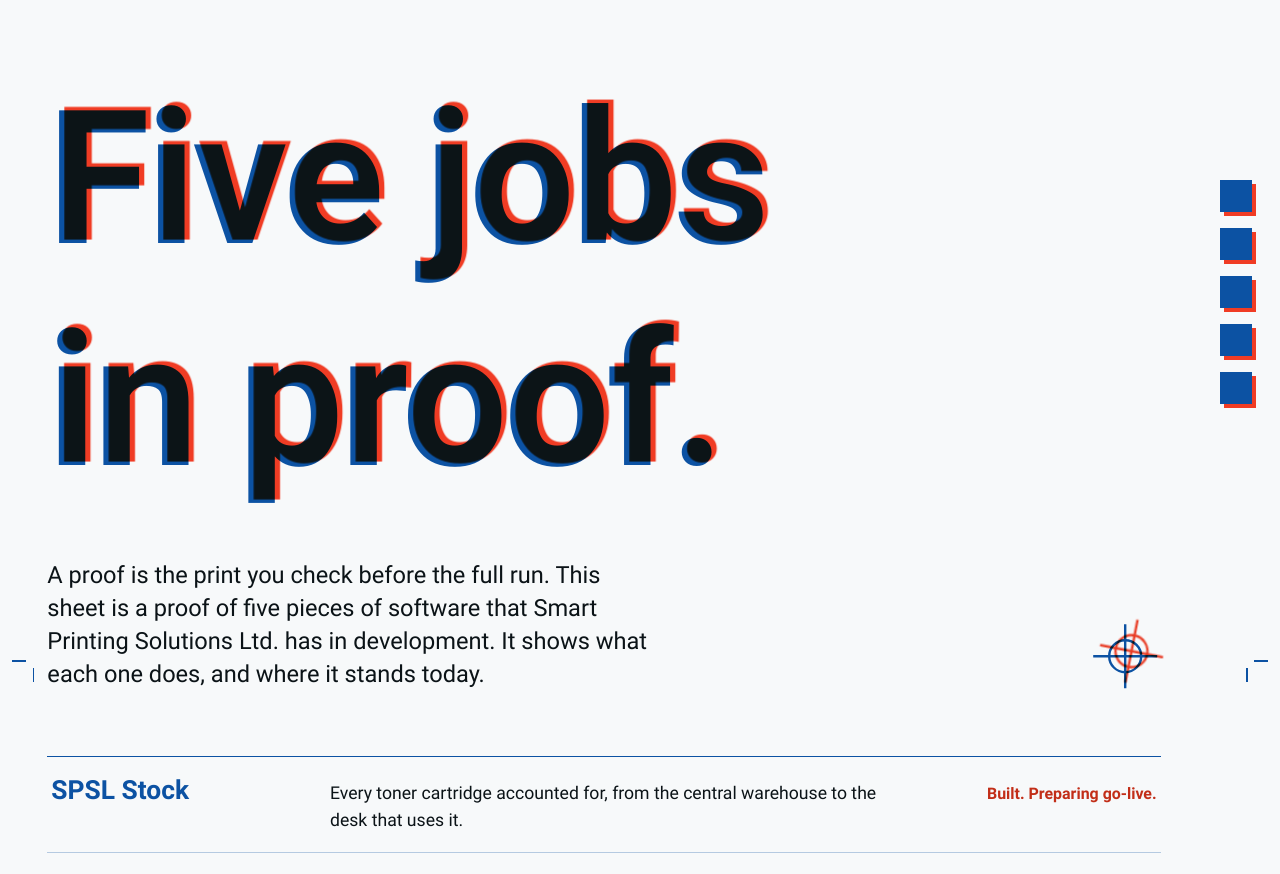
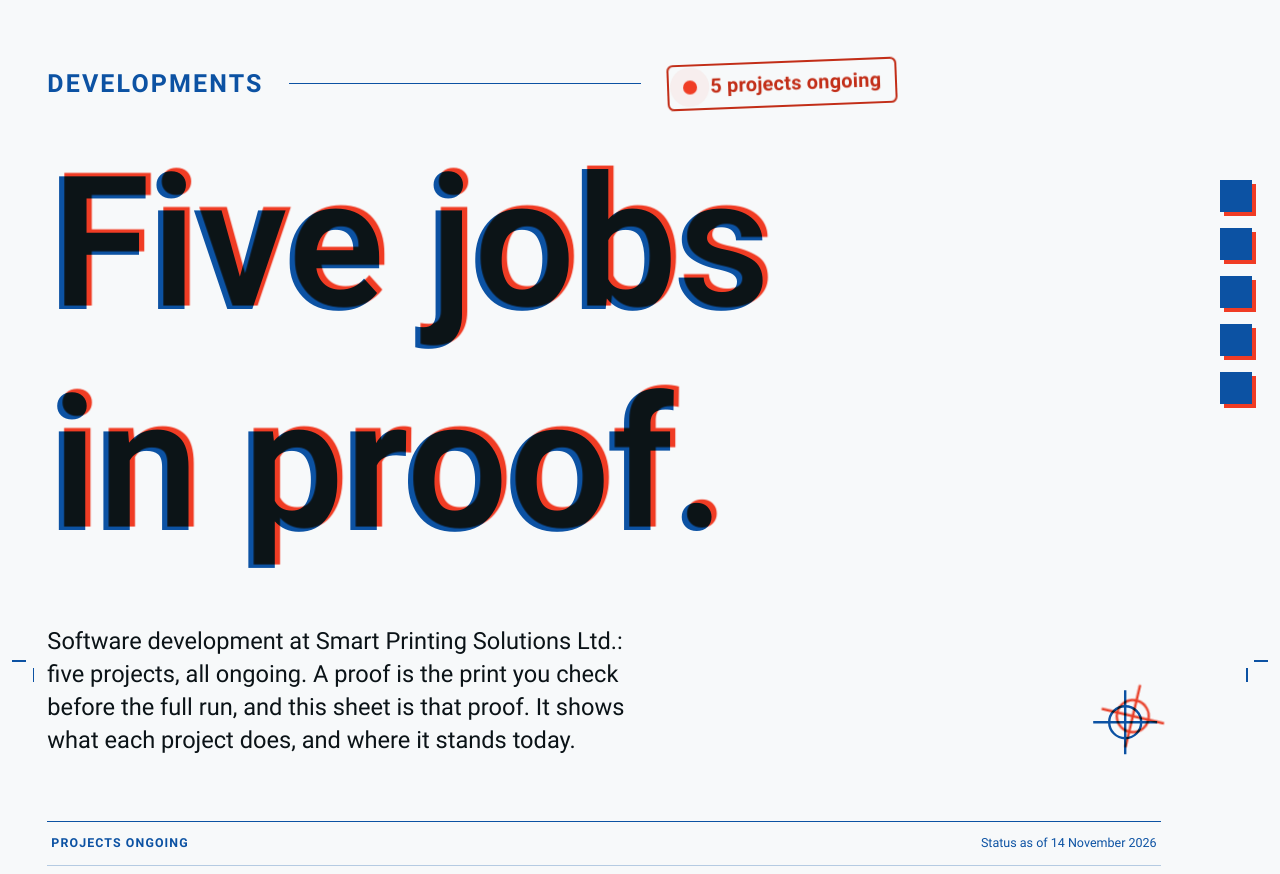
Before and after one commit to aniksarakash/SPSL_DEV_LANDING, an Astro site: page / in a window 1280 px wide. Shown: the part 106-980 px from the top of the page. Built offline with nearby package versions, Linux system fonts and the light colour scheme; Astro itself is replaced by a stand-in of ours; a web font is replaced by a local one.

Commit message:
Add the Developments label to the hero and a self-recovering tunnel service
Hero: a 'Developments' section label and a '5 projects ongoing' stamp sit
above the headline, and the project list has a 'Projects ongoing' header
with the status date.

Hosting: scripts/install-service.ps1 creates the Cloudflare Tunnel and its
DNS record, installs cloudflared as a Windows service that restarts on
failure, and registers a scheduled task that starts the local web server
at boot and starts it again within five minutes if it stops.

Server: a visitor who arrives over plain HTTP is sent to HTTPS, and
responses carry a Strict-Transport-Security header.

```diff
--- a/src/components/Hero.astro
+++ b/src/components/Hero.astro
@@ -22,17 +22,27 @@ import { jobs, PROOF_DATE, PROOF_DATE_ISO } from '../data/jobs';
     </p>
   </div>
 
+  <p class="hero__kicker">
+    <span class="hero__dev">Developments</span>
+    <span class="hero__rule" aria-hidden="true"></span>
+    <span class="stamp hero__ongoing"><i class="hero__pulse" aria-hidden="true"></i>{jobs.length} projects ongoing</span>
+  </p>
+
   <Reg as="h1" text="Five jobs in proof." class="hero__title" scroll={false} />
 
   <div class="hero__row">
     <p class="hero__intro">
-      A proof is the print you check before the full run. This sheet is a proof of five pieces of software that Smart
-      Printing Solutions Ltd. has in development. It shows what each one does, and where it stands today.
+      Software development at Smart Printing Solutions Ltd.: five projects, all ongoing. A proof is the print you check
+      before the full run, and this sheet is that proof. It shows what each project does, and where it stands today.
     </p>
     <RegMark size={64} class="hero__mark" />
   </div>
 
-  <nav class="index" aria-label="The five jobs">
+  <nav class="index" aria-labelledby="ongoing">
+    <div class="index__head small">
+      <h2 id="ongoing">Projects ongoing</h2>
+      <p>Status as of <time datetime={PROOF_DATE_ISO}>{PROOF_DATE}</time></p>
+    </div>
     <ul>
       {
         jobs.map((job) => (
@@ -74,8 +84,78 @@ import { jobs, PROOF_DATE, PROOF_DATE_ISO } from '../data/jobs';
     max-width: 28rem;
   }
 
+  /* The section label of the sheet: what this is, and that the work is live. */
+  .hero__kicker {
+    display: flex;
+    flex-wrap: wrap;
+    align-items: center;
+    gap: 0.7rem clamp(0.9rem, 2vw, 1.75rem);
+    margin-top: clamp(1.75rem, 0.6rem + 4.4vw, 4rem);
+  }
+
+  .hero__dev {
+    font-size: var(--step-2);
+    font-stretch: 62%;
+    font-weight: 850;
+    line-height: 1;
+    letter-spacing: 0.06em;
+    text-transform: uppercase;
+    color: var(--blue);
+  }
+
+  .hero__rule {
+    flex: 1 1 2rem;
+    min-width: 1.5rem;
+    max-width: 22rem;
+    height: 1.5px;
+    background: var(--blue);
+  }
+
+  .hero__ongoing {
+    display: inline-flex;
+    align-items: center;
+    gap: 0.55em;
+    transform-origin: center;
+  }
+
+  .hero__pulse {
+    position: relative;
+    flex: none;
+    width: 0.6em;
+    height: 0.6em;
+    border-radius: 50%;
+    background: var(--red);
+  }
+
+  .hero__pulse::after {
+    content: '';
+    position: absolute;
+    inset: 0;
+    border-radius: 50%;
+    background: var(--red);
+    opacity: 0;
+  }
+
+  @keyframes ongoing {
+    from {
+      opacity: 0.6;
+      transform: scale(1);
+    }
+    70%,
+    to {
+      opacity: 0;
+      transform: scale(3);
+    }
+  }
+
+  @media (prefers-reduced-motion: no-preference) {
+    .hero__pulse::after {
+      animation: ongoing 2.2s var(--ease-out) infinite;
+    }
+  }
+
   .hero__title {
-    margin-top: clamp(1.75rem, 0.5rem + 5vw, 4.5rem);
+    margin-top: clamp(0.9rem, 0.4rem + 1.8vw, 1.75rem);
     font-size: var(--step-hero);
     /* A proof is allowed to sit a hair out of register. */
     --rx: 0.02em;
@@ -121,6 +201,25 @@ import { jobs, PROOF_DATE, PROOF_DATE_ISO } from '../data/jobs';
   .index {
     margin-top: clamp(2rem, 1rem + 4vw, 4rem);
     border-top: 1.5px solid var(--blue);
+  }
+
+  .index__head {
+    display: flex;
+    flex-wrap: wrap;
+    gap: 0.2rem 2rem;
+    justify-content: space-between;
+    align-items: baseline;
+    padding: 0.7rem 0.25rem;
+    border-bottom: 1px solid var(--rule);
+    color: var(--blue);
+  }
+
+  .index__head h2 {
+    font-size: inherit;
+    font-stretch: 88%;
+    font-weight: 750;
+    letter-spacing: 0.08em;
+    text-transform: uppercase;
   }
 
   .index a {
--- a/src/pages/index.astro
+++ b/src/pages/index.astro
@@ -11,8 +11,8 @@ import Packages from '../components/jobs/Packages.astro';
 ---
 
 <Sheet
-  title="Five jobs in proof. Software in development at Smart Printing Solutions Ltd."
-  description="A proof sheet of five pieces of software that Smart Printing Solutions Ltd. has in development: what each one does, and where it stands today."
+  title="SPSL Developments: five projects ongoing. Smart Printing Solutions Ltd."
+  description="Software development at Smart Printing Solutions Ltd.: five projects, all ongoing. What each one does, and where it stands today."
 >
   <Furniture />
   <Hero />
--- a/tunnel/config.example.yml
+++ b/tunnel/config.example.yml
@@ -12,6 +12,6 @@ credentials-file: C:\Users\<user>\.cloudflared\<Tunnel-UUID>.json
 ingress:
   # The public hostname of the page, for example dev.example.com
   - hostname: <hostname>
-    service: http://localhost:4321
+    service: http://127.0.0.1:4321
   # Ingress rules must end with a rule that catches everything else.
   - service: http_status:404
```
Also changed, not shown: server/serve.mjs (+8 -0 lines), README.md, tunnel/README.md, 1 other file.
